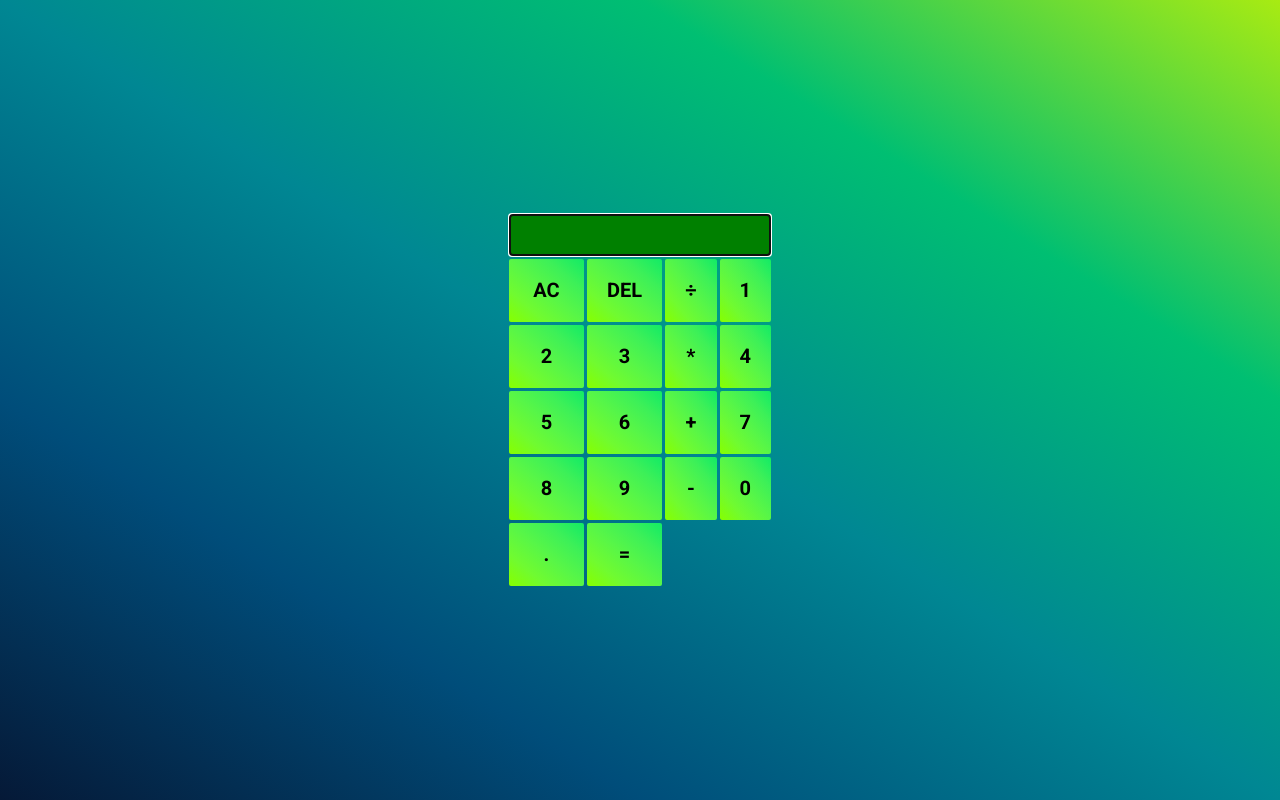
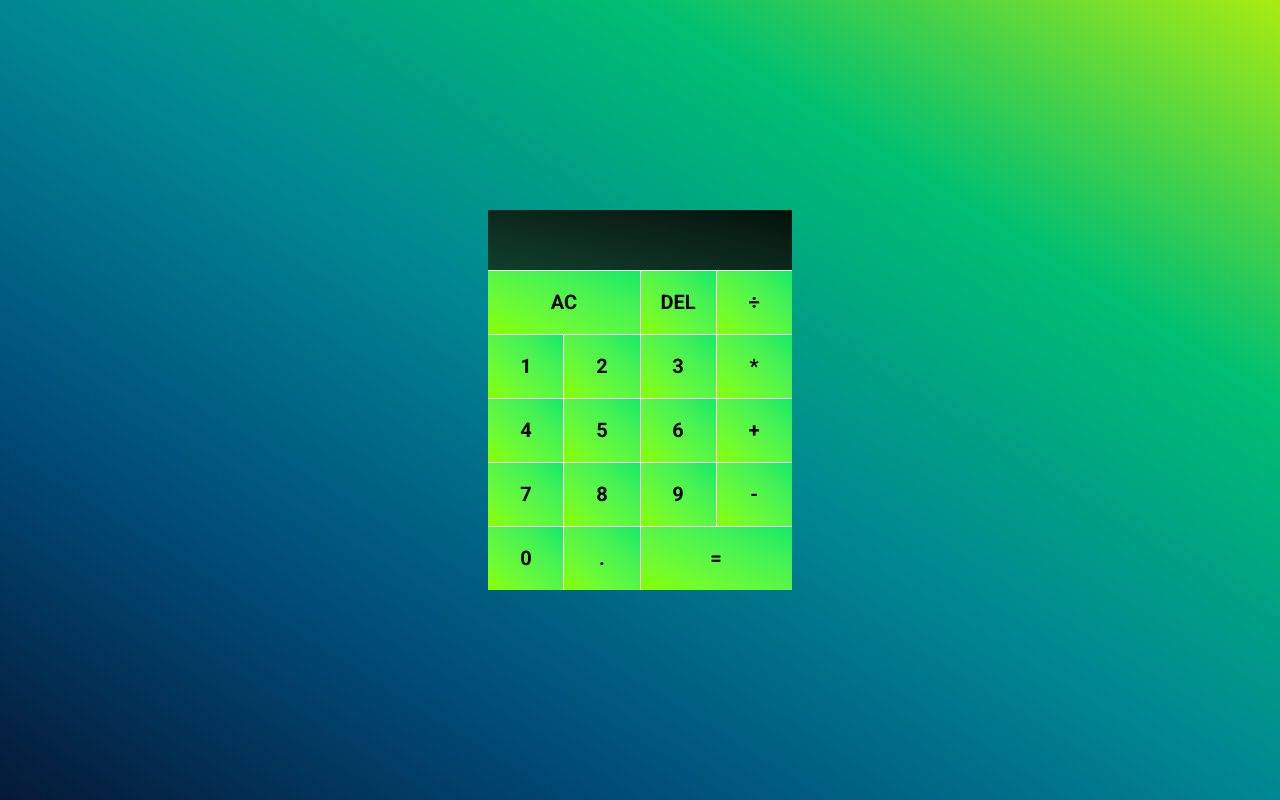
Before and after one commit to KrystianZybura/custom-calculator, a React (Vite) app: page / in a window 1280 px wide. Built offline with nearby package versions, Linux system fonts and the light colour scheme.

Commit message:
calculator design updated

```diff
--- a/src/App/styled.js
+++ b/src/App/styled.js
@@ -1,12 +1,10 @@
-import styled from "styled-components";
+import styled, { css } from "styled-components";
 
 export const Calculator = styled.form`
   display: grid;
-  grid-template-columns: repeat(2, 1fr);
-  grid-template-areas:
-    "value value value value"
-    "numbers numbers numbers toolbar";
-  grid-gap: 3px;
+  grid-template-columns: repeat(4, 1fr);
+  grid-gap: 1px;
+  background: #fff;
 `;
 
 export const Button = styled.button`
@@ -14,7 +12,6 @@ export const Button = styled.button`
   border: none;
   font-weight: bold;
   font-size: 20px;
-  border-radius: 2px;
   background-image: linear-gradient(
     to right top,
     #86ff00,
@@ -23,6 +20,12 @@ export const Button = styled.button`
     #3df058,
     #12eb66
   );
+
+  ${({ $spanTwo }) =>
+    $spanTwo &&
+    css`
+      grid-column: span 2;
+    `}
 
   &:hover {
     background-image: linear-gradient(
@@ -36,20 +39,16 @@ export const Button = styled.button`
   }
 `;
 
-export const ActionBar = styled.div`
-  display: grid;
-  grid-area: toolbar;
+export const Value = styled.div`
+  grid-column: span 4;
+  background-image: linear-gradient(
+    to right top,
+    #0f3f2b,
+    #0e3324,
+    #0c281c,
+    #091d15,
+    #01120b
+  );
+  color: white;
+  padding: 30px;
 `;
-
-export const Numbers = styled.div`
-  display: grid;
-  grid-template-columns: repeat(4, 1fr);
-  grid-area: numbers;
-`;
-
-export const Value = styled.input`
-  grid-area: value;
-  background: green;
-  color: white;
-  padding: 10px;
-`;
```
